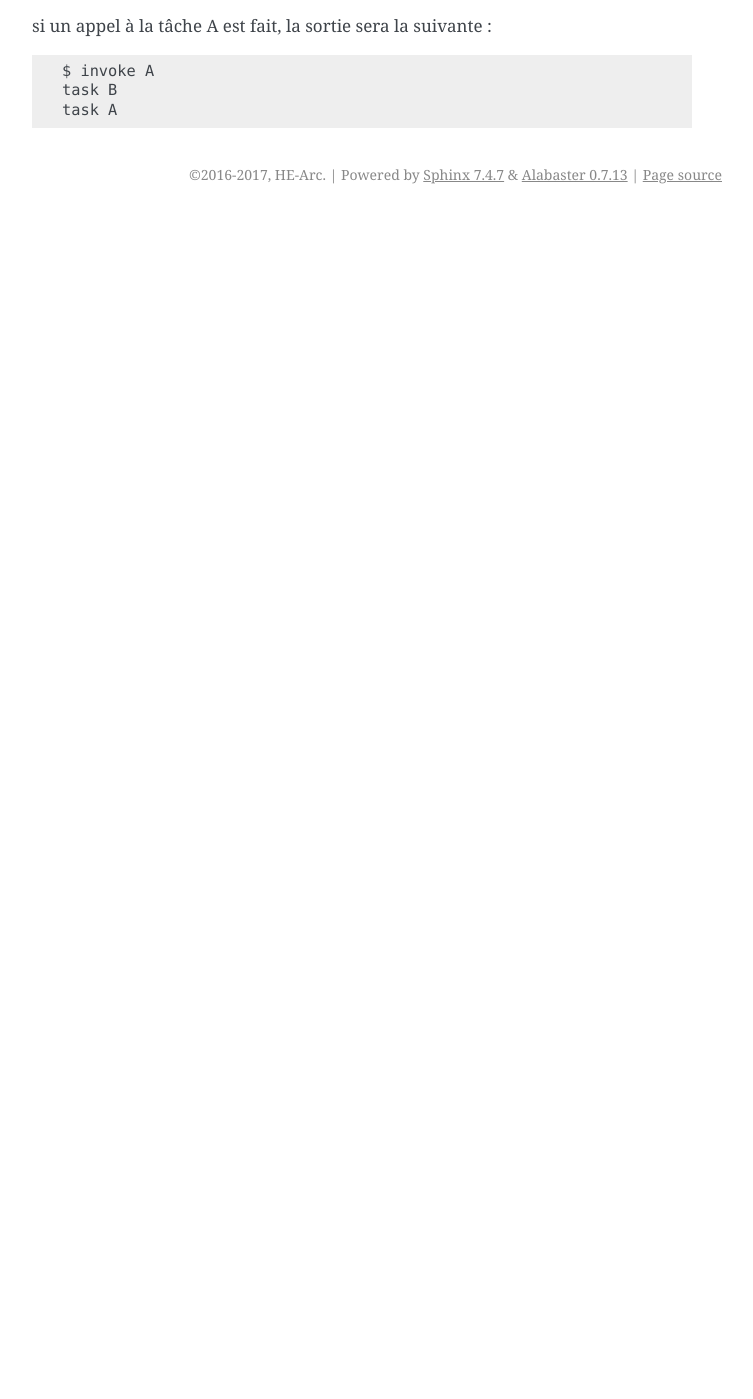
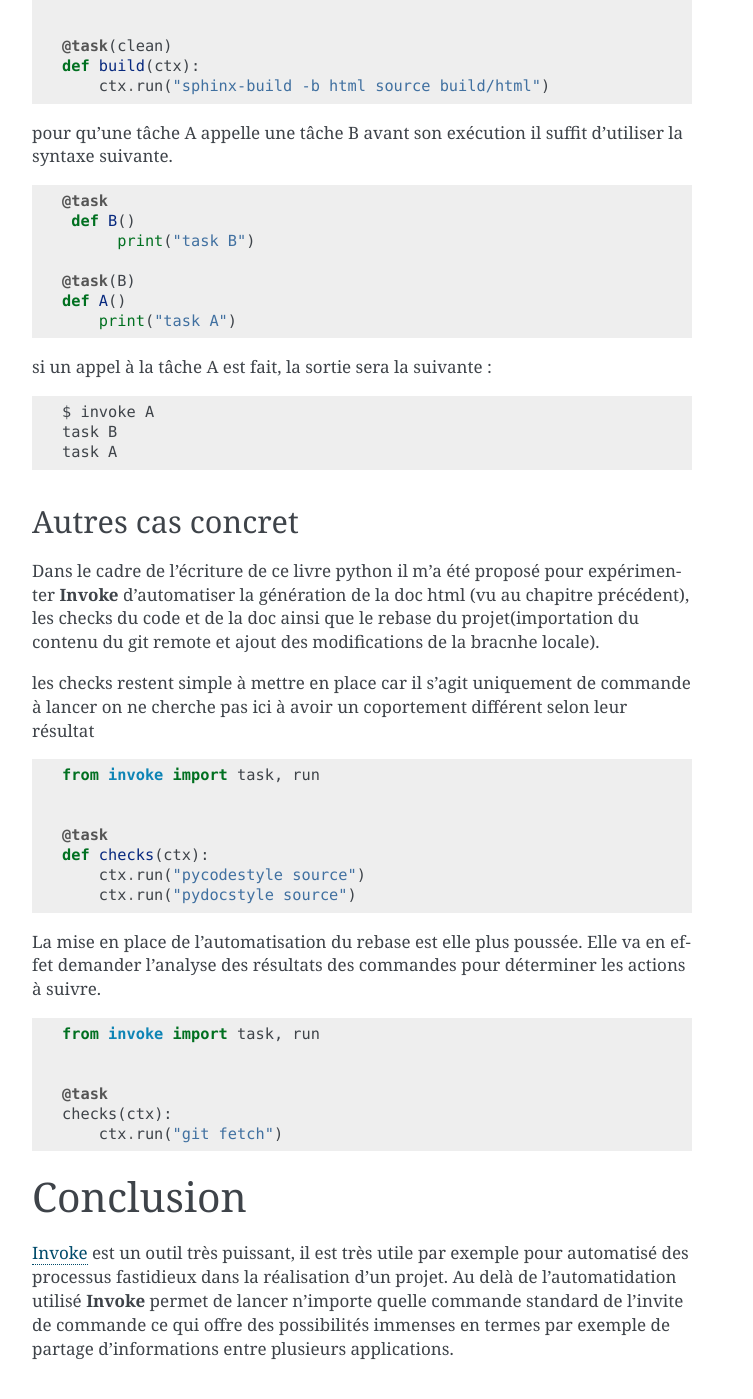
Before and after one commit to HE-Arc/livre-python, a Sphinx documentation site: the page built from source/invoke/index.rst, in a window 1280 px wide and 1400 px high, scrolled down 3191 px. Shown: the whole window, without its empty margins (388-1141 px from the left). Built offline with Sphinx 7.4.7, drawn with Linux system fonts in a browser that asks for light colours; before the commit the page ends 3405 px from its top, so only the background shows below that; some of the changed text lies outside the part shown.

Commit message:
finalisation de la doc et ajout d'exemple pratique (génération de la doc html et checks)

```diff
--- /dev/null
+++ b/invoke.yaml
@@ -0,0 +1,2 @@
+run:
+  shell: C:\Windows\System32\cmd.exe
--- a/source/invoke/examples/basic-sphinx.py
+++ b/source/invoke/examples/basic-sphinx.py
@@ -1,5 +1,6 @@
 from invoke import task, run
 
+
 @task
-def build(ctx):
+def html(ctx):
     ctx.run("sphinx-build -b html source build/html")
--- /dev/null
+++ b/source/invoke/examples/check.py
@@ -0,0 +1,7 @@
+from invoke import task, run
+
+
+@task
+def checks(ctx):
+    ctx.run("pycodestyle source")
+    ctx.run("pydocstyle source")
--- /dev/null
+++ b/source/invoke/examples/git.py
@@ -0,0 +1,6 @@
+from invoke import task, run
+
+
+@task
+checks(ctx):
+    ctx.run("git fetch")
--- a/source/invoke/examples/sphinx.py
+++ b/source/invoke/examples/sphinx.py
@@ -1,9 +1,11 @@
 from invoke import task
+
 
 @task
 def clean(ctx):
     ctx.run("rm -rf build/html")
 
+
 @task(clean)
 def build(ctx):
     ctx.run("sphinx-build -b html source build/html")
--- a/source/invoke/index.rst
+++ b/source/invoke/index.rst
@@ -1,12 +1,12 @@
 =======
 .. _Invoke-tutorial:
-
+======
 invoke
 ======
 Par Jonathan Guerne
 
 Introduction
-------------
+============
 l'utilié de Invoke_ est de pouvoir très simplement lancer des tâches que vous
 aurez déjà préparé au par avant et qui exécuteront par exemple des lignes de
 commande.
@@ -34,12 +34,12 @@
   def build(ctx):
     print("Building")
 
-*code source tiré de la documentation_  officielle de invoke*
+code source tiré de la documentation_  officielle de invoke
 
 
 
 Installation
-------------
+============
 pour pouvoir utiliser les commandes propres à la librairie Invoke il faut d'abord
 s'assurer de l'avoir installée dans son environnememt python.
 Comme d'habitude on utilise pip pour installer des librairies externe.
@@ -48,6 +48,8 @@
 
   $ pip install invoke
 
+Exemple
+=======
 
 lancer une tâche
 ----------------
@@ -96,7 +98,7 @@
 
 ::
 
-  $invoke build --help
+  $invoke --help build
 
 
 finalement pour lancer une commande en lui spécifiant ses arguments il faut écrire ceci :
@@ -124,8 +126,15 @@
 le code en lui-même est très simple est au final ne contient pas beaucoup plus de ligne
 que le premier exemple présenter en haut de ce document. La seule subtilié est que
 pour pouvoir lancer une commande on va devoir utiliser un contexte (ici appelé **ctx**)
-qui sera placé en argument de la tâche. il suffit ensuite d'appelé la commande run dans
+qui sera placé en argument de la tâche. il suffit ensuite d'appelé la méthode run dans
 le contexte et de passer en argument une chaîne de caractère pour lancer la commande.
+
+.. Attention::
+   Sous windows on peut rencontrer des problèmes au lancemement des commandes.
+   En effet il est possible que Invoke ait besoin de connaître l'adresse de
+   l'invite de commande à utiliser. Pour cela on va mettre en place un fichier de
+   configuration contenant cette information (cf. WinError_3_)
+
 
 on peut également mettre en place un système plus poussé qui va par exemple nettoyer
 le dossier de destination avant de générer le contenu HTML
@@ -153,10 +162,36 @@
   task B
   task A
 
+Autres cas concret
+------------------
+Dans le cadre de l'écriture de ce livre python il m'a été proposé pour expérimenter
+**Invoke** d'automatiser la génération de la doc html (vu au chapitre précédent),
+les checks du code et de la doc ainsi que le rebase du projet(importation du contenu
+du git remote et ajout des modifications de la bracnhe locale).
+
+les checks restent simple à mettre en place car il s'agit uniquement de commande à lancer
+on ne cherche pas ici à avoir un coportement différent selon leur résultat
+
+.. literalinclude:: ./examples/check.py
+
+La mise en place de l'automatisation du rebase est elle plus poussée. Elle va en
+effet demander l'analyse des résultats des commandes pour déterminer les actions
+à suivre.
+
+
+.. literalinclude:: ./examples/git.py
 
 
 
+Conclusion
+==========
+Invoke_ est un outil très puissant, il est très utile par exemple pour automatisé
+des processus fastidieux dans la réalisation d'un projet. Au delà de l'automatidation
+utilisé **Invoke** permet de lancer n'importe quelle commande standard de l'invite de commande
+ce qui offre des possibilités immenses en termes par exemple de partage d'informations
+entre plusieurs applications.
 
 
+.. _WinError_3: https://github.com/pyinvoke/invoke/issues/345
 .. _Invoke: http://www.pyinvoke.org/
 .. _documentation: http://docs.pyinvoke.org/en/latest/
```
Also changed, not shown: tasks.py (added, +15 -0 lines).
